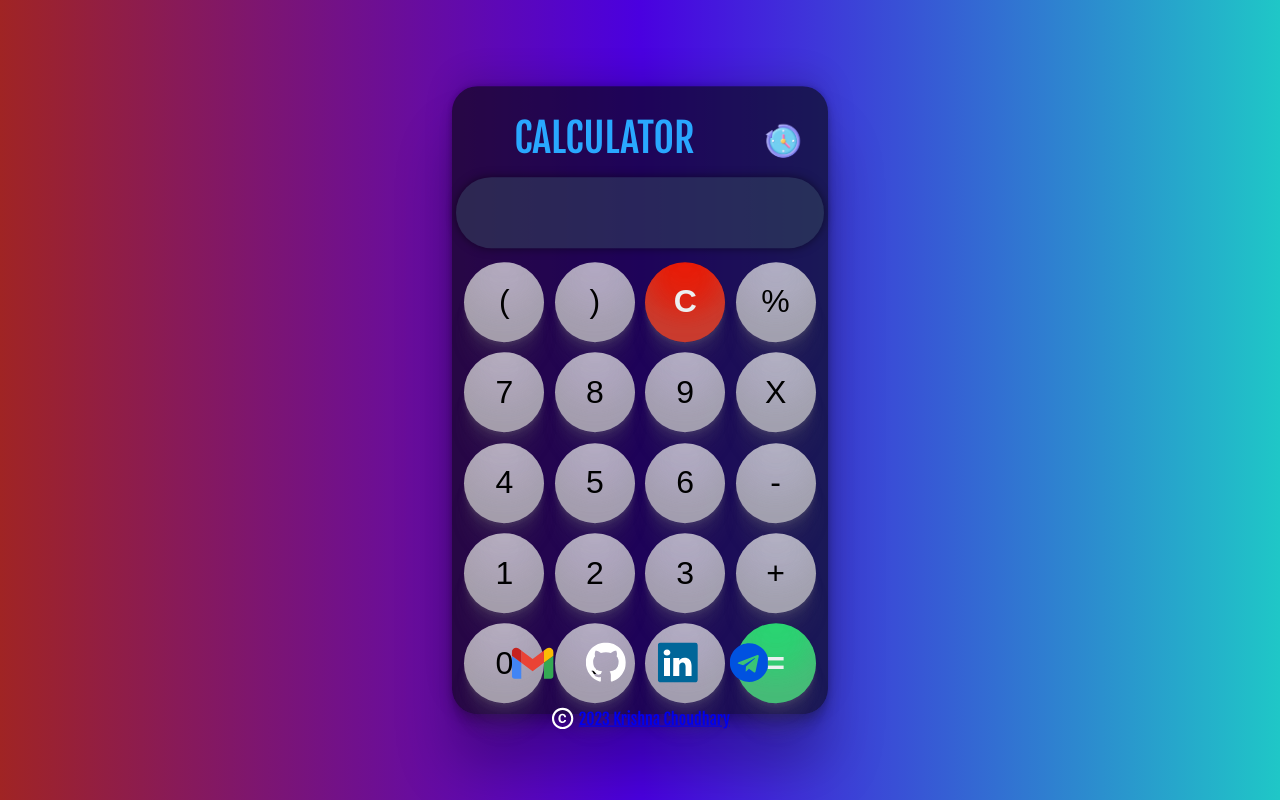
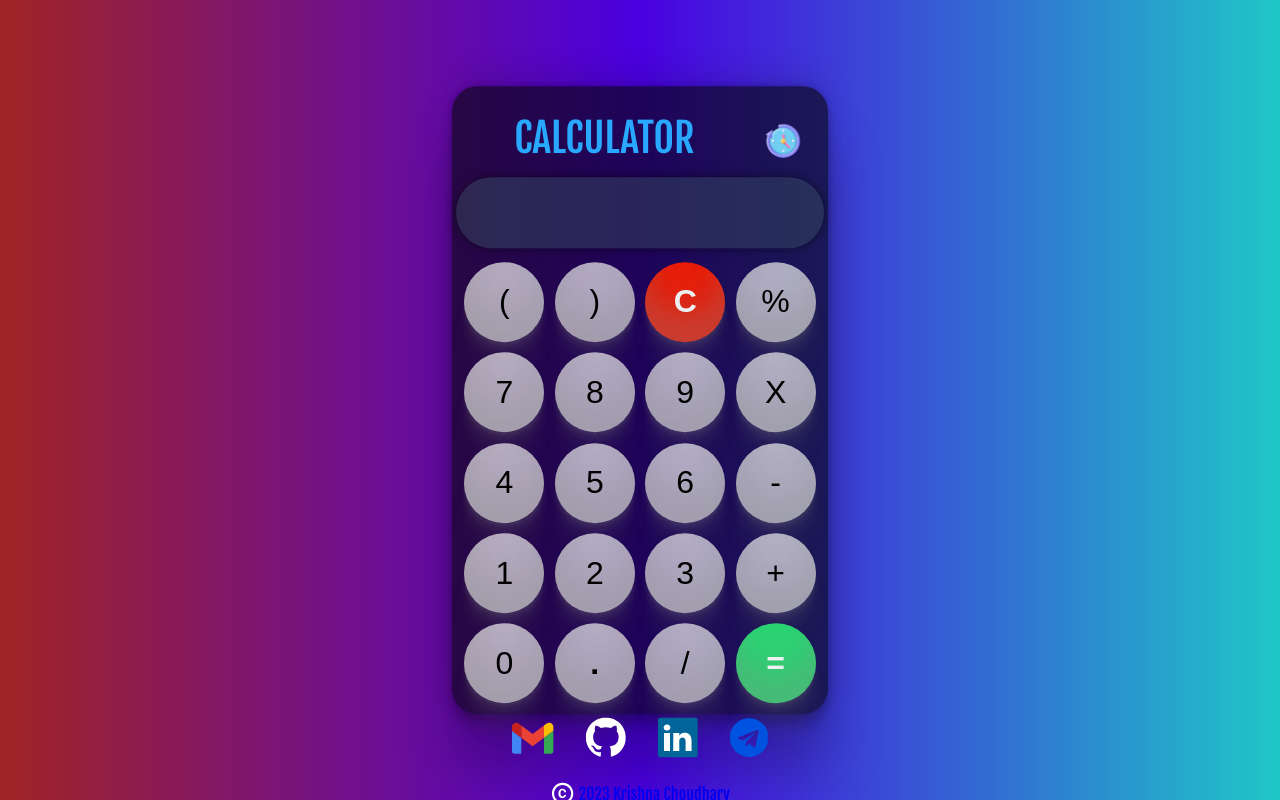
Before and after one commit to krishnak2c/Basic-Calculator, a plain HTML site: page index.html in a window 1280 px wide. Drawn offline with Linux system fonts and the light colour scheme.

Commit message:
Update style.css

```diff
--- a/style.css
+++ b/style.css
@@ -178,7 +178,7 @@ a:hover{
     left: 50%;
     bottom: 0px;
     transform: translate(-50%, -50%);
-    margin: 0 auto;
+    margin: -75px auto;
   }
   #section-contact .footer-link:link,
   #section-contact .footer-link:visited {
```
